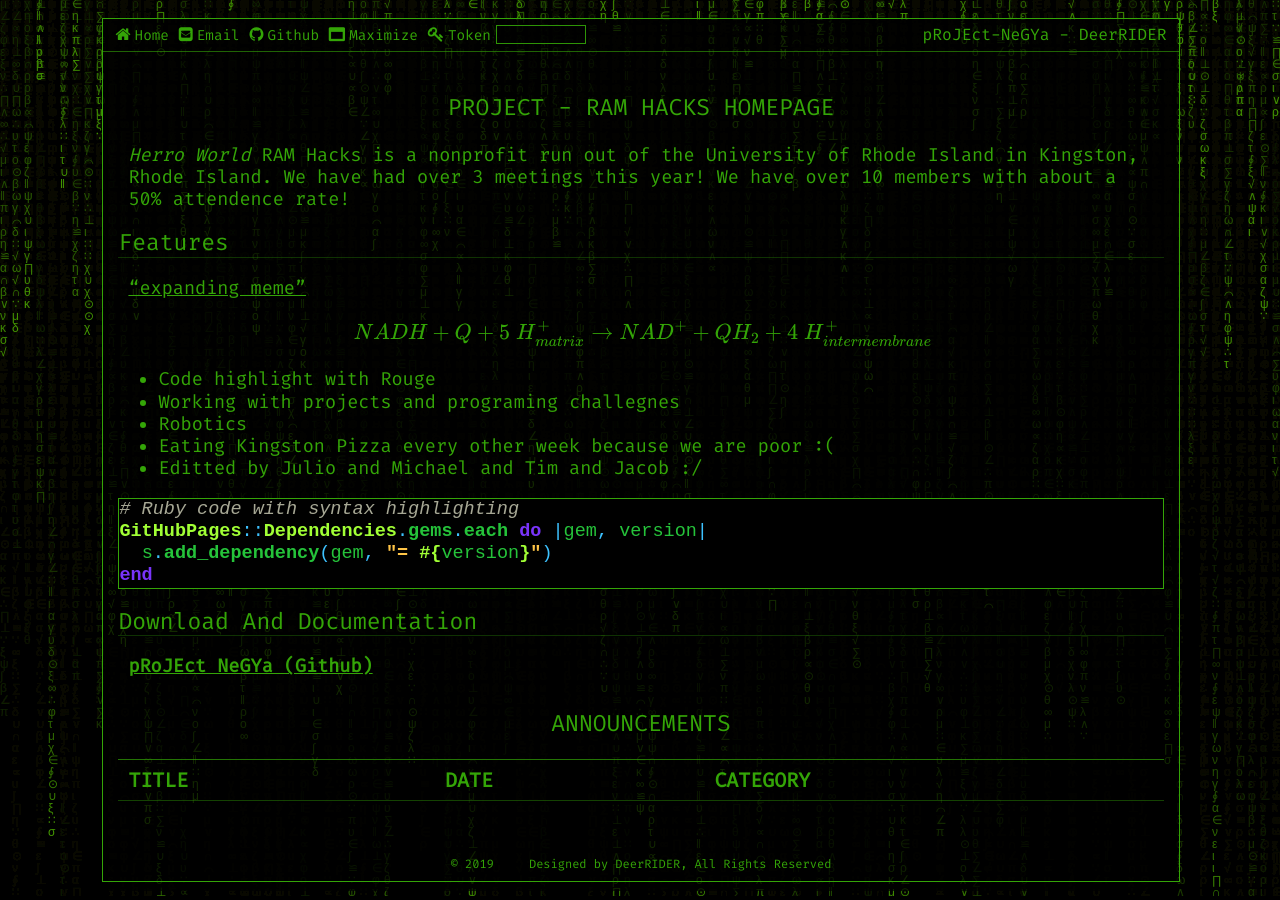
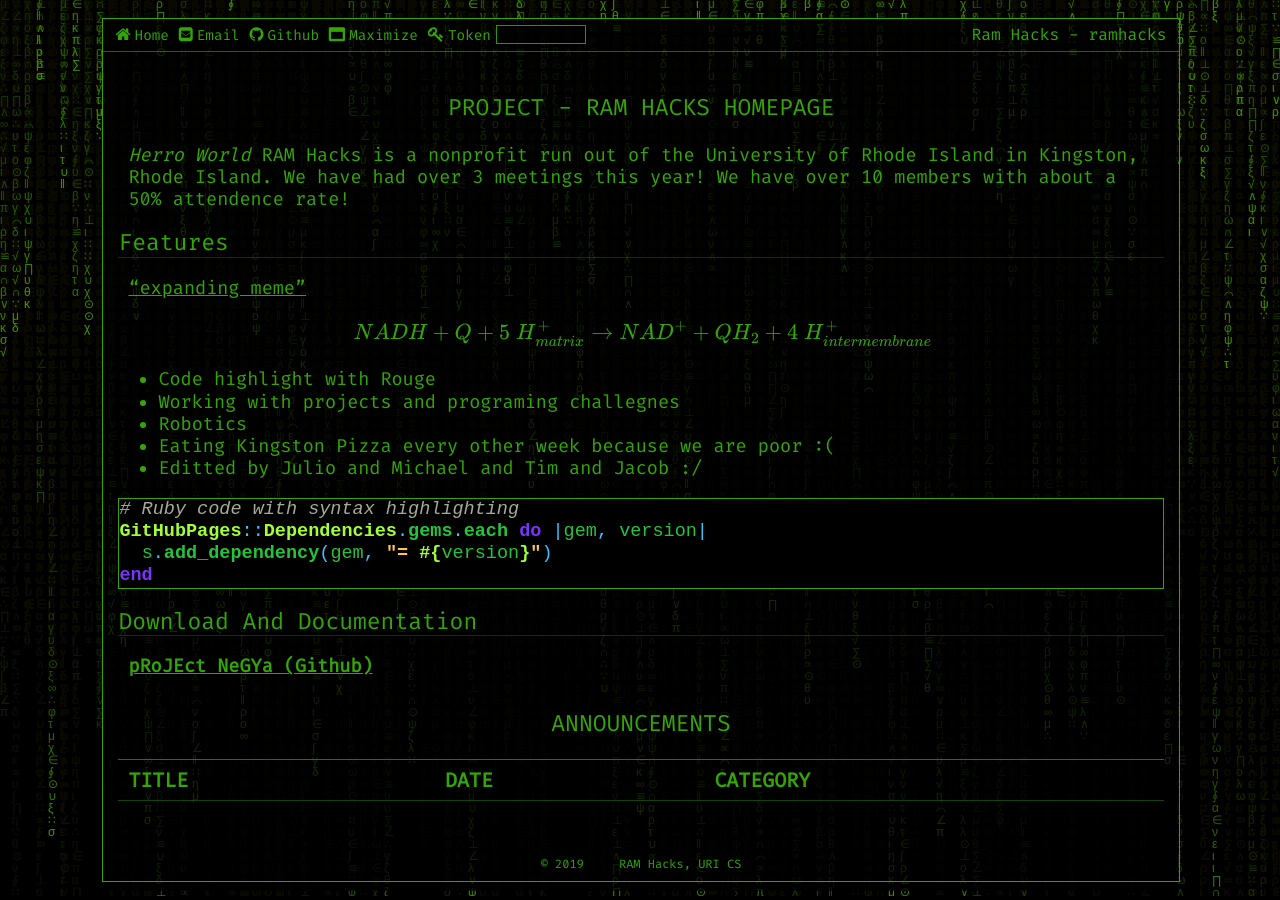
Before and after one commit to ramhacks/ramhacks.github.io, a Jekyll site: the page built from pages/index.md, in a window 1280 px wide. Built offline with Jekyll 4.4.1, drawn with Linux system fonts in a browser that asks for light colours; formulas are drawn with MathJax 3.

Commit message:
Update _config.yml

```diff
--- a/_config.yml
+++ b/_config.yml
@@ -1,7 +1,7 @@
 ## Settings
-title: pRoJEct-NeGYa
-owner: "DeerRIDER"
-url: "https://akiritsu.github.io"
+title: Ram Hacks
+owner: "ramhacks"
+url: "https://rhodyra.ms"
 baseurl: "/pRoJEct-NeGYa"
 permalink: /:title/
 description: ""
@@ -10,11 +10,11 @@
   headers:
     Access-Control-Allow-Origin: "*"
 ## Global Variables
-email: "akiritsu@outlook.com"
-github: "akiritsu/pRoJEct-NeGYa"
+email: "ramhacks@etal.uri.edu"
+github: "ramhacks"
 # path to: css/, fonts/, img/ and js/
 assets_path: "/assets" # i.e. "/assets"
-statement: "Designed by DeerRIDER, All Rights Reserved"
+statement: "RAM Hacks, URI CS"
 # default max toc levels: 1 - 6 (h1 - h6)
 toc_level: 3
 # texts randomly displayed in background
```
